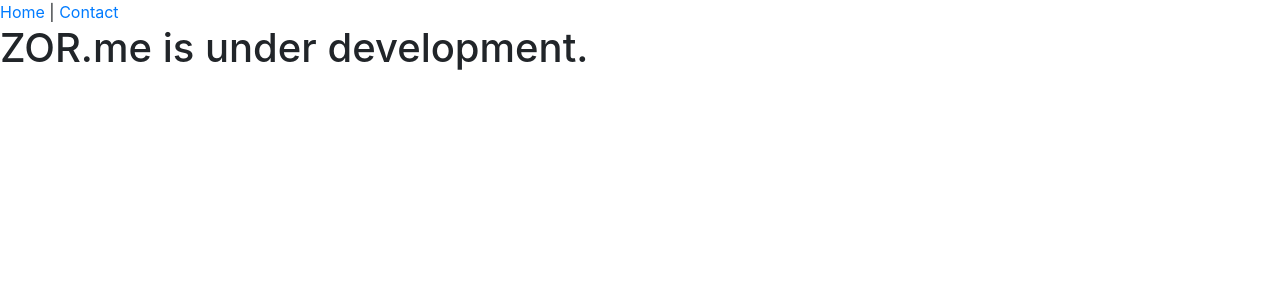
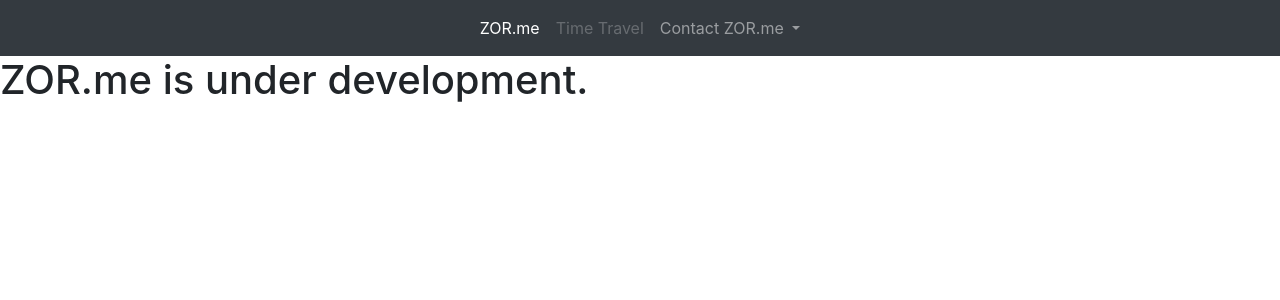
Before and after one commit to raybes/zor, a Django app: page / in a window 1280 px wide. Shown: the top 300 px of the page. Run offline with Django 3.2, Linux system fonts and the light colour scheme; some libraries are stand-ins or nearby versions.

Commit message:
Add BS Navbar Beta

```diff
--- a/base_app/templates/base.html
+++ b/base_app/templates/base.html
@@ -1,30 +1,74 @@
+<!doctype html>
 {% load static %}
-<!doctype html>
-<html class="no-js" lang="">
+<html class="no-js" lang="en">
     <head>
         <meta charset="utf-8">
             <title>
                 {% block title %}
                 {% endblock title %}
             </title>
-  <meta name="description" content="">
-  <meta name="viewport" content="width=device-width, initial-scale=1">
-  <meta name="theme-color" content="#fafafa">
+            <meta content="" name="description">
+                <meta content="width=device-width, initial-scale=1" name="viewport">
+                    <meta content="#fafafa" name="theme-color">
                         <link href="{% static 'css/bootstrap.css' %}" rel="stylesheet">
                             <link href="{% static 'css/base.css' %}" rel="stylesheet">
+                            </link>
+                        </link>
+                    </meta>
+                </meta>
+            </meta>
+        </meta>
     </head>
-
     <body>
         <!--[if IE]>
     <p class="browserupgrade">You are using an <strong>outdated</strong> browser. Please <a href="https://browsehappy.com/">upgrade your browser</a> to improve your experience and security.</p>
   <![endif]-->
-<header>
-	<a href="{% url 'home' %}">Home</a> | <a href="{% url 'contact' %}">Contact</a>
-</header>
+        <nav class="navbar navbar-expand-lg navbar-dark bg-dark">
+            <button aria-controls="navbarsExample08" aria-expanded="false" aria-label="Toggle navigation" class="navbar-toggler" data-target="#navbarsExample08" data-toggle="collapse" type="button">
+                <span class="navbar-toggler-icon">
+                </span>
+            </button>
+            <div class="collapse navbar-collapse justify-content-md-center" id="navbarsExample08">
+                <ul class="navbar-nav">
+                    <li class="nav-item active">
+                        <a class="nav-link" href="{% url 'home' %}">
+                            ZOR.me
+                        </a>
+                        <!--       <li class="nav-item">
+                <a class="nav-link" href="#">Link</a>
+              </li> -->
+                        <li class="nav-item">
+                            <a aria-disabled="true" class="nav-link disabled" href="#" tabindex="-1">
+                                Time Travel
+                            </a>
+                        </li>
+                        <li class="nav-item dropdown">
+                            <a aria-expanded="false" aria-haspopup="true" class="nav-link dropdown-toggle" data-toggle="dropdown" href="#" id="dropdown08">
+                                Contact ZOR.me
+                            </a>
+                            <div aria-labelledby="dropdown08" class="dropdown-menu">
+                                <a class="dropdown-item" href="{% url 'contact' %}">
+                                    Business Partnership
+                                </a>
+                                <a class="dropdown-item" href="{% url 'contact' %}">
+                                    Purchase Domain
+                                </a>
+                                <a class="dropdown-item" href="{% url 'contact' %}">
+                                    Other Contact
+                                </a>
+                            </div>
+                        </li>
+                    </li>
+                </ul>
+            </div>
+        </nav>
+    </body>
+</html>
 {% block content %}
         {% endblock content %}
-<script type="text/javascript" src="{% static 'js/jquery-3.5.1.min.js' %}"></script>
-<script type="text/javascript" src="{% static 'js/popper.min.js' %}"></script>
-<script type="text/javascript" src="{% static 'js/bootstrap.js' %}"></script>
-</body>
-</html>
+<script src="{% static 'js/jquery-3.5.1.min.js' %}" type="text/javascript">
+</script>
+<script src="{% static 'js/popper.min.js' %}" type="text/javascript">
+</script>
+<script src="{% static 'js/bootstrap.js' %}" type="text/javascript">
+</script>
```
Lines whose indentation alone changed are shown as unchanged.
